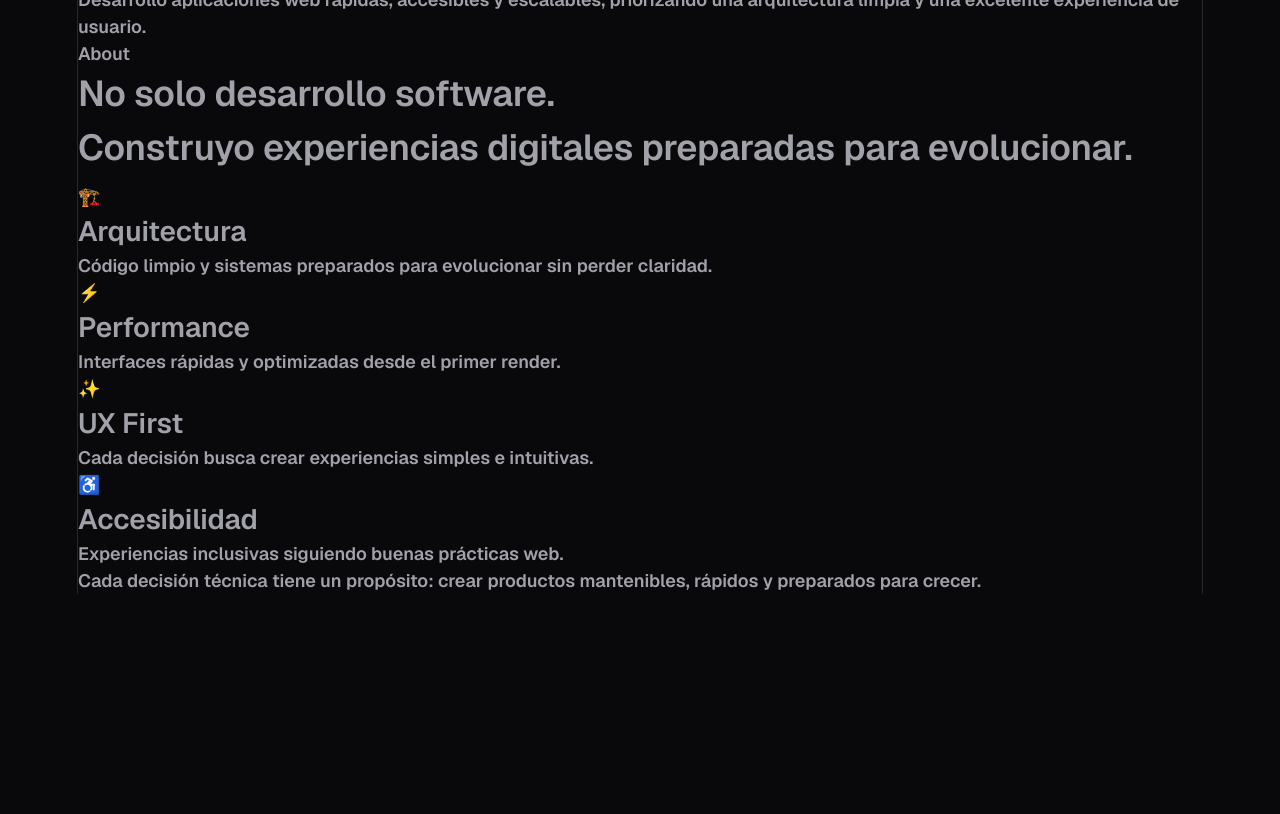
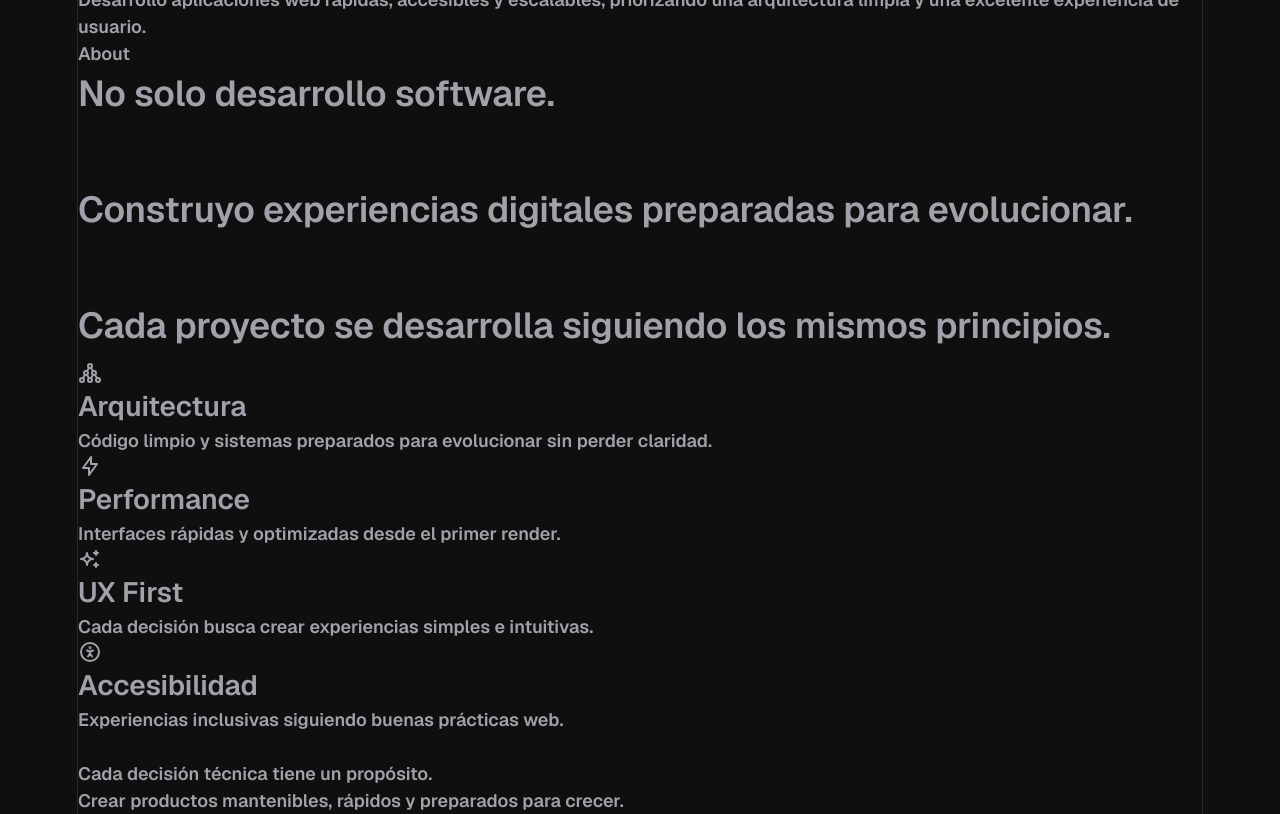
Before and after one commit to RodrigoPrograma/Portafolio-Rodrigo, a React (Vite) app in the folder Rodrigo-portfolio/: page / in a window 1280 px wide. Shown: the part 420-1234 px from the top of the page. Before the commit the page ends 1014 px from the top, so only its background shows below. Built offline with nearby package versions, Linux system fonts and the light colour scheme.

Commit message:
feat(about): Upgraded design and performance of about section

```diff
--- a/Rodrigo-portfolio/src/App.css
+++ b/Rodrigo-portfolio/src/App.css
@@ -18,6 +18,7 @@
 }
 
 .hero {
+
   position: relative;
 
   .base,
--- a/Rodrigo-portfolio/src/components/about/AboutHeader.tsx
+++ b/Rodrigo-portfolio/src/components/about/AboutHeader.tsx
@@ -12,13 +12,39 @@ export default function AboutHeader() {
           leading-tight
           text-text-h
           md:text-6xl
+
         "
       >
         No solo desarrollo software.
+      </h2>
+      <h2
+        className="
+          text-4xl
+          font-semibold
+          leading-tight
+          text-text-h
+          md:text-6xl
+          w-sm
+        "
+      >
         <br />
         Construyo experiencias digitales
         preparadas para evolucionar.
       </h2>
+      <h2
+        className="
+          text-4xl
+          font-semibold
+          leading-tight
+          text-text-h
+          md:text-6xl
+          w-sm
+        "
+      >
+        <br />
+        Cada proyecto se desarrolla siguiendo
+los mismos principios.
+      </h2>
     </div>
   );
 }
--- a/Rodrigo-portfolio/src/components/about/AboutSection.tsx
+++ b/Rodrigo-portfolio/src/components/about/AboutSection.tsx
@@ -23,18 +23,16 @@ export default function AboutSection() {
   </Reveal>
 
   <Reveal className="mt-16" delay={300}>
-    <p
-      className="
-        max-w-xl
-        text-lg
-        leading-relaxed
-        text-text
-      "
-    >
-      Cada decisión técnica tiene un propósito:
-      crear productos mantenibles, rápidos y preparados
-      para crecer.
-    </p>
+    <div className="mt-20 border-t border-[var(--border)] pt-8"></div>
+    <br/>
+    <p className="max-w-xl text-text leading-relaxed">
+  Cada decisión técnica tiene un propósito.
+</p>
+
+<p className="mt-2 text-text font-medium">
+  Crear productos mantenibles,
+  rápidos y preparados para crecer.
+</p>
   </Reveal>
     </section>
   );
--- a/Rodrigo-portfolio/src/components/about/PrincipleCard.tsx
+++ b/Rodrigo-portfolio/src/components/about/PrincipleCard.tsx
@@ -7,6 +7,8 @@ interface PrincipleCardProps {
 export default function PrincipleCard({
     principle,
 }: PrincipleCardProps) {
+    const Icon = principle.icon;
+
     return (
         <article
             className="
@@ -19,21 +21,21 @@ export default function PrincipleCard({
         transition-all
         duration-300
         hover:border-[var(--border-hover)]
-    hover:shadow-[var(--shadow-md)]
+        hover:shadow-[var(--shadow-accent)]
         "
         >
-      <span
+
+            <div
                 className="
                 mb-6
-          block
-          text-3xl
+                text-[var(--accent)]
                 transition-transform
                 duration-300
-          group-hover:scale-105
+                group-hover:scale-103
                 "
             >
-        {principle.icon}
-      </span>
+                <Icon size={24} />
+            </div>
 
             <h3
                 className="
--- a/Rodrigo-portfolio/src/components/about/PrinciplesGrid.tsx
+++ b/Rodrigo-portfolio/src/components/about/PrinciplesGrid.tsx
@@ -5,18 +5,24 @@ export default function PrincipleGrid() {
   return (
     <div
       className="
-        grid
-        gap-6
-        grid-cols-1
+grid
+grid-cols-1
 md:grid-cols-2
-      "
+gap-6
+"
     >
-      {principles.map((principle) => (
-        <PrincipleCard
-          key={principle.title}
-          principle={principle}
-        />
-      ))}
+      {principles.map((principle, index) => (
+  <div
+    key={principle.title}
+    className={
+      index === 0 || index === 3
+        ? "md:col-span-2"
+        : ""
+    }
+  >
+    <PrincipleCard principle={principle} />
+  </div>
+))      }
     </div>
   );
 }
--- a/Rodrigo-portfolio/src/data/about.ts
+++ b/Rodrigo-portfolio/src/data/about.ts
@@ -1,32 +1,41 @@
+import type { IconType } from "react-icons";
+
+import {
+  TbHierarchy3,
+  TbBolt,
+  TbSparkles,
+  TbAccessible,
+} from "react-icons/tb";
+
 export interface Principle {
   title: string;
   description: string;
-  icon: string;
+  icon: IconType;
 }
 
-export const principles: Principle[] = [
+export const principles = [
   {
     title: "Arquitectura",
     description:
       "Código limpio y sistemas preparados para evolucionar sin perder claridad.",
-    icon: "🏗️",
+    icon: TbHierarchy3,
   },
   {
     title: "Performance",
     description:
       "Interfaces rápidas y optimizadas desde el primer render.",
-    icon: "⚡",
+    icon: TbBolt,
   },
   {
     title: "UX First",
     description:
       "Cada decisión busca crear experiencias simples e intuitivas.",
-    icon: "✨",
+    icon: TbSparkles,
   },
   {
     title: "Accesibilidad",
     description:
       "Experiencias inclusivas siguiendo buenas prácticas web.",
-    icon: "♿",
+    icon: TbAccessible,
   },
-];
+] satisfies Principle[];
--- a/Rodrigo-portfolio/src/index.css
+++ b/Rodrigo-portfolio/src/index.css
@@ -19,7 +19,7 @@
 
 :root {
     /* Background */
-    --background: #09090b;
+    --background: #0f0f10;
     --surface: #18181b;
     --surface-elevated: #27272a;
     --cursor: default;
@@ -30,9 +30,21 @@
   --text-secondary: #a1a1aa;
   --text-muted: #71717a;
 
+
+  /* Shadows */
+  --shadow-sm: 0 2px 8px rgba(0, 0, 0, 0.2);
+  --shadow-md: 0 8px 20px rgba(0, 0, 0, 0.25);
+
+  /* Hover Effects */
+  --shadow-accent:
+    0 0 0 1px rgba(6, 182, 212, 0.08),
+    0 10px 30px rgba(6, 182, 212, 0.06);
+
+
   /* Borders */
   --border: #27272a;
   --border-hover: #3f3f46;
+  --border-color: var(--accent);
 
   /* Accent */
   --accent: #06b6d4;
```
Lines whose indentation alone changed are shown as unchanged.
